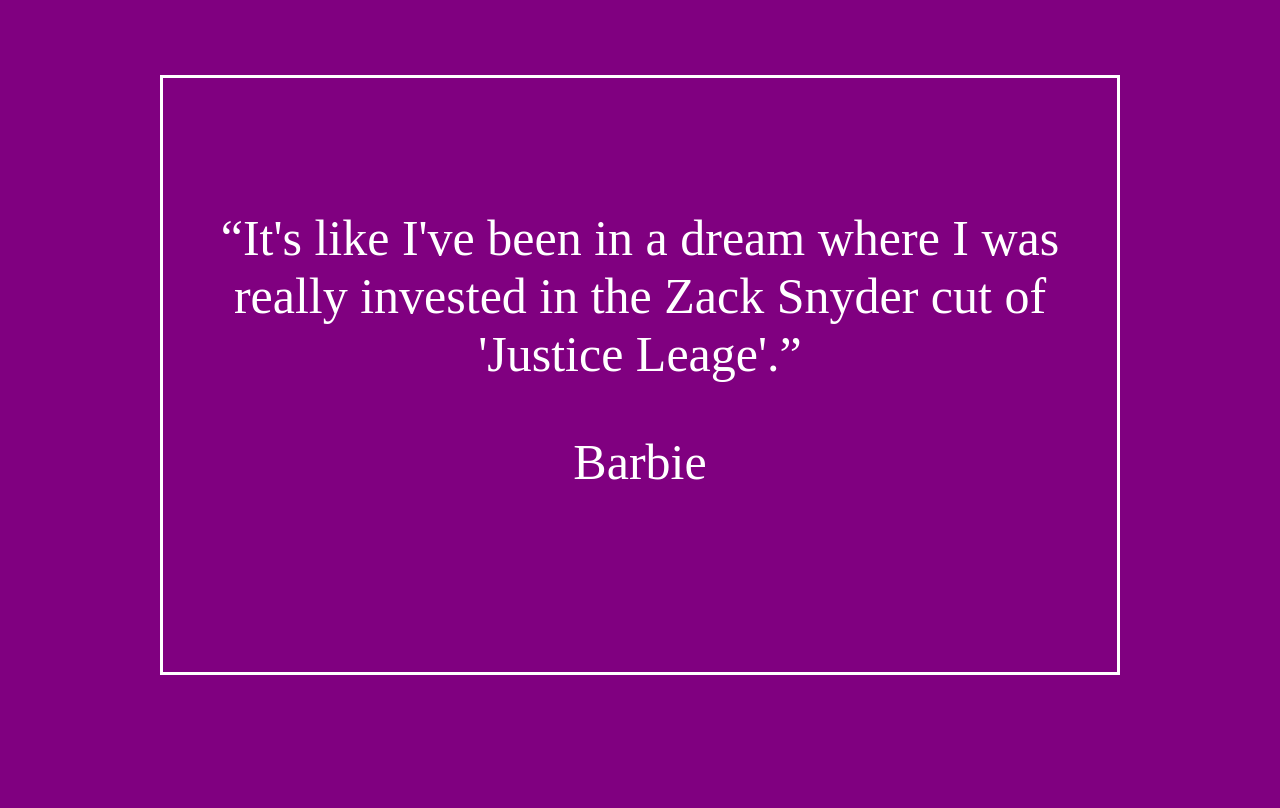
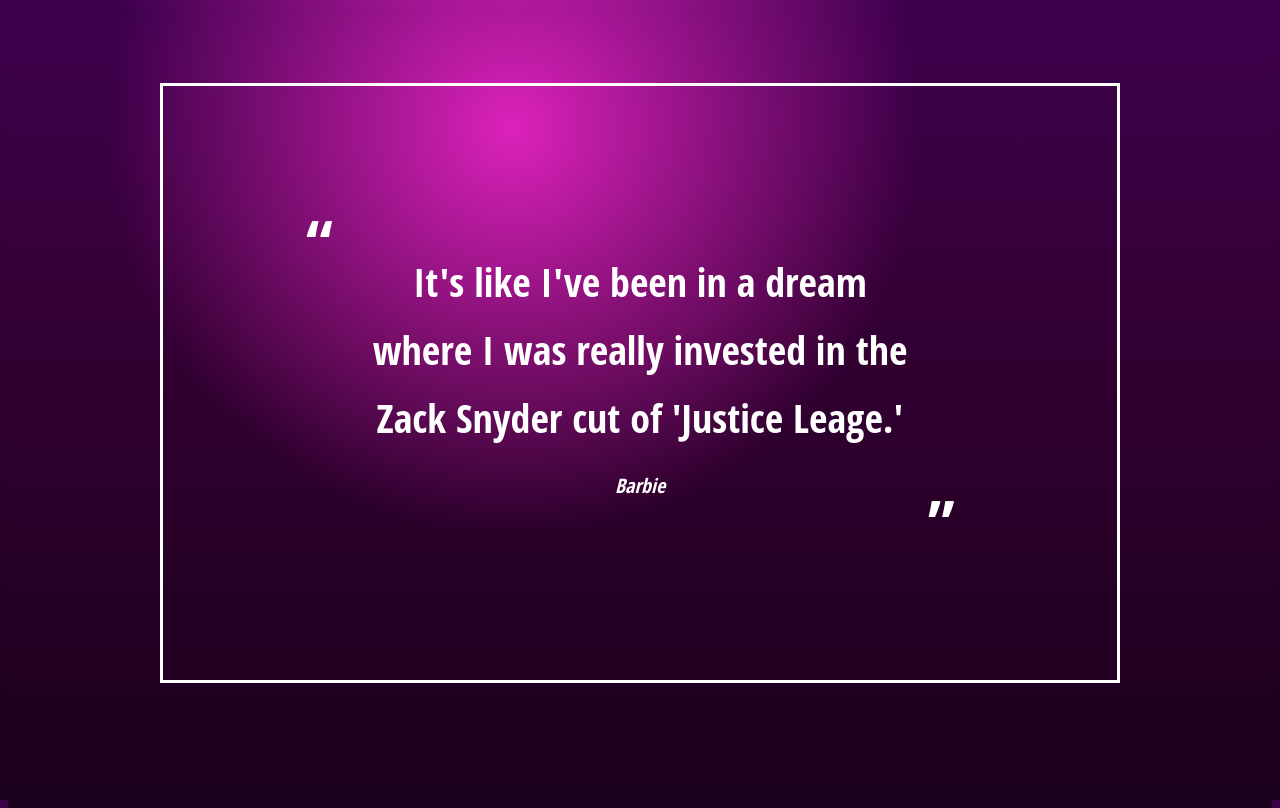
Before and after one commit to jrhankins883/the-quote-card-express, a website: page public/index.html in a window 1280 px wide. Drawn offline with Linux system fonts and the light colour scheme.

Commit message:
A little closer to being done

```diff
--- a/public/css/style.css
+++ b/public/css/style.css
@@ -1,9 +1,10 @@
-html, body {
+body, html {
     height: 100vh;
-    margin: 0px;
-    margin: 0px;
     overflow: hidden;
-    background-color: purple;
+    background:
+        radial-gradient(circle at 40% 15%, #dc22ba 0%, transparent 40%),
+        linear-gradient(to top, #1a001a 0%, #330033 60%, #3d004d 100%);
+
 }
 
 article {
@@ -11,26 +12,48 @@
     width: 75vw;
     margin: auto;
     margin-top: 75px;
+    box-sizing: border-box;
     border: 3px solid white;
-    box-sizing: border-box;
 
     display: flex;
     flex-direction: column;
     align-items: center;
     justify-content: center;
 
-    font-size: 50px;
+    font-family: 'Open Sans Condensed', sans-serif;
+    font-size: 40px;
     text-align: center;
     color: white;
 }
 
 q {
     display: block;
+    position: relative;
+    quotes: "\201D" "\201E";
+}
+q::before {
+    position: absolute;
+    top: -5.5rem;
+    left: -3.5rem;
+    font-size: 4rem;
+    font-weight: bold;
+    transform: rotate(180deg);
+}
+q::after {
+    position: absolute;
+    bottom: -5.5rem;
+    right: -2.5rem;
+    font-size: 4rem;
+    font-weight: bold;
+}
+
+.author-text {
+    font-size: 20px;
 }
 .quote-text {
-    max-width: 40ch;
+    max-width: 30ch;
+    line-height: 1.7;
 }
-
 
 div {
     background-image: url("../img/mitchell-luo-FWoq_ldWlNQ-unsplash.jpg")
--- a/public/index.html
+++ b/public/index.html
@@ -10,8 +10,8 @@
     <main class="main">
         <div class="background-img"></div>
         <article class="quote-container">
-            <q id="quote" class="quote-text">It's like I've been in a dream where I was really invested in the Zack Snyder cut of 'Justice Leage'.</q>
-            <p id="author" class="author-text">Barbie</p>
+            <q id="quote" class="quote-text">It's like I've been in a dream where I was really invested in the Zack Snyder cut of 'Justice Leage.'</q>
+            <p id="author" class="author-text"><em>Barbie</em></p>
         </article>
     </main>
 
```
